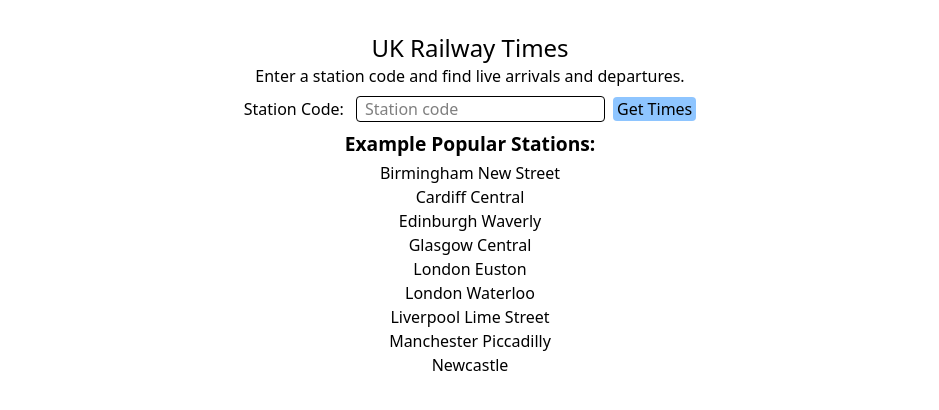
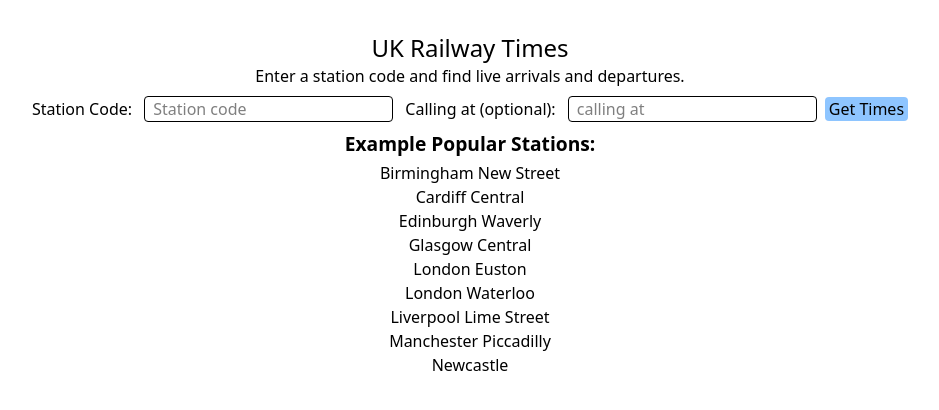
Before and after one commit to JackCo100/rail-times, a React (Vite) app in the folder client/: page / in a window 1280 px wide. Shown: the top 410 px of the page, without its empty margins (170-1109 px from the left). Built offline with nearby package versions, Linux system fonts and the light colour scheme.

Commit message:
Add functionality to filter by calling point

```diff
--- a/client/src/App.jsx
+++ b/client/src/App.jsx
@@ -7,6 +7,7 @@ import axios from 'axios';
 
 function App() {
   const [stationCode, setStationCode] = useState('');
+  const [viaCode, setViaCode] = useState('');
   const [results, setResults] = useState(null);
   const [error, setError] = useState(false);
   const [showModal, setShowModal] = useState(false);
@@ -14,6 +15,7 @@ function App() {
 
   function handleSubmit(){
     console.log(`localhost:3000/getDepartures/${stationCode}`)
+    if (viaCode === ''){
       axios.get(`http://localhost:3000/getDepartures/${stationCode}`)
       .then(response => {
         if (response.data.error !== undefined) {
@@ -34,22 +36,43 @@ function App() {
       })
       .catch(error => {
         console.error('Error fetching data:', error);
+    })} else {
+      axios.get(`http://localhost:3000/getDepartures/${stationCode}/to/${viaCode}`)
+      .then(response => {
+        if (response.data.error !== undefined) {
+          setError(() => setError(true));
+          setResults(() => setResults(null));
+          alert("Station code not found, please try again") // add better error message saying which stn code not found
+        }
+        if (response.data.services === null){
+          setError(() => setError(true));
+          setResults(() => setResults(null));
+          alert("No departures scheduled for " + response.data.location.name + " calling at " + response.data.filter.destination.name + " at this time.")
+        }
+        else {
+          setError(() => setError(false));
+          setResults(response.data)
+
+        }
+      })
+      .catch(error => {
+        console.error('Error fetching data:', error);
         console.log('errored')
     })}
-  function handleChange(event){
+}
+
+  function handleStnCodeChange(event){
     setStationCode(event.target.value.toUpperCase());
+  }
+  function handleViaCodeChange(event){
+    setViaCode(event.target.value.toUpperCase());
   }
   function handleDefaultSelect(code){
     setStationCode(code);
   }
   return (
     <>
-      <Header />
-      <form action={handleSubmit}>
-        <label htmlFor="stationCode">Station Code: </label>
-        <input type="text" id="stationCode" name="stationCode" onChange={handleChange} value={stationCode} placeholder="Station code" className='border rounded px-2 m-2'/>
-        <button type="submit" className="bg-blue-300 hover:bg-blue-500 px-1 rounded">Get Times</button>
-      </form>
+      <Header handleSubmit={handleSubmit} handleStnCodeChange={handleStnCodeChange} handleViaCodeChange={handleViaCodeChange} stationCode={stationCode} viaCode={viaCode}/>
       {results != null ? <div className="results">
           <ResultsBoard data={results} setServiceUid={setServiceUid}/>
         </div>  :
--- a/client/src/Components/Header.jsx
+++ b/client/src/Components/Header.jsx
@@ -1,9 +1,18 @@
 import styles from './Header.module.css';
-export default function NavBar() {
+export default function NavBar({ handleSubmit, handleStnCodeChange, handleViaCodeChange, stationCode, viaCode }) {
   return (
     <div>
       <a className='text-2xl'  href='/'>UK Railway Times</a>
       <p>Enter a station code and find live arrivals and departures.</p>
+      <form action={handleSubmit}>
+        <label htmlFor="stationCode">Station Code: </label>
+        <input type="text" id="stationCode" name="stationCode" onChange={handleStnCodeChange} value={stationCode} placeholder="Station code" className='border rounded px-2 m-2'/>
+
+        <label htmlFor="viaCode"> Calling at (optional): </label>
+        <input type="text" id="viaCode" name="viaCode" onChange={handleViaCodeChange} value={viaCode} placeholder='calling at' className='border rounded px-2 m-2'/>
+        <button type="submit" className="bg-blue-300 hover:bg-blue-500 px-1 rounded">Get Times</button>
+      </form>
     </div>
+
   );
 }
--- a/client/src/Components/ResultsBoard.jsx
+++ b/client/src/Components/ResultsBoard.jsx
@@ -6,7 +6,7 @@ export default function ResultsBoard({data, setServiceUid}) {
     return (
     <div>
       <h1>Results</h1>
-      <p>Live departures from <b>{data.location.name}</b></p>
+      <p>Live departures from <b>{data.location.name}</b> {data.filter ? `calling at ${data.filter.destination.name}` : ""}</p>
       <table className="border border-slate-400 table-fixed w-full text-center">
         <thead className="bg-slate-800 text-white">
             <tr>
```
Also changed, not shown: 1 other file (tests, documents, lock files or other folders). Lines whose indentation alone changed are shown as unchanged.
